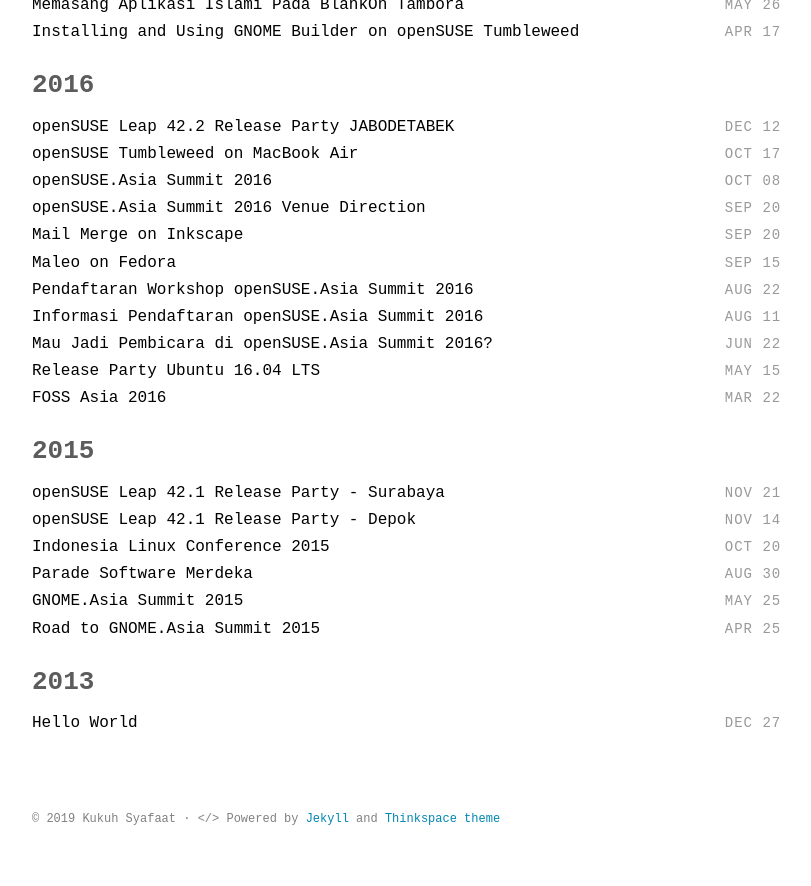
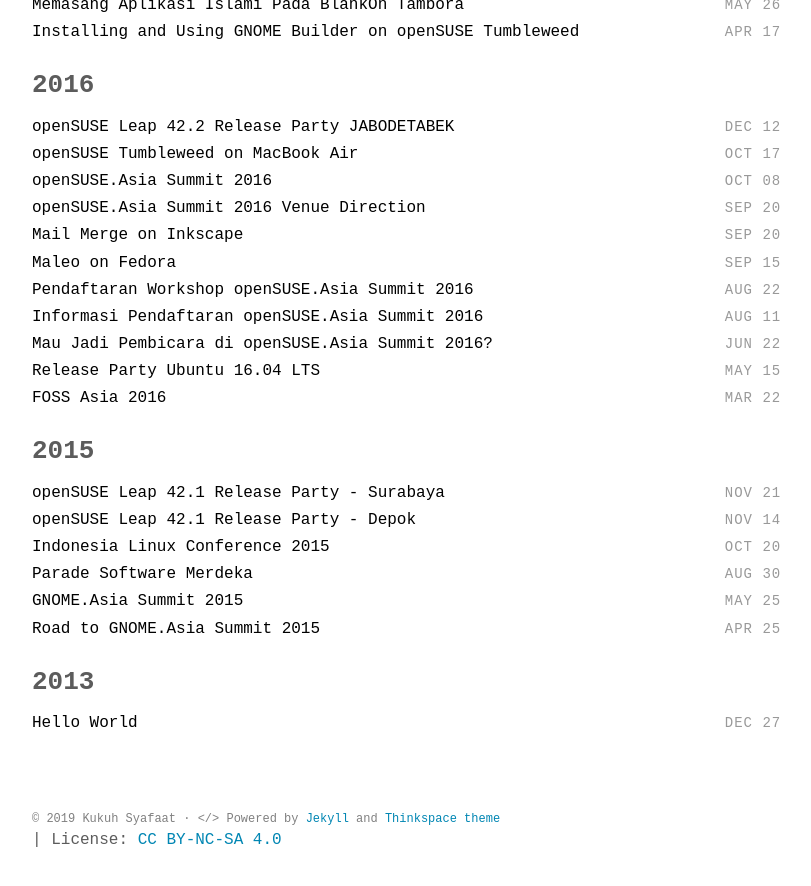
Before and after one commit to cho2/cho2.github.io, a Jekyll site: the page built from index.html, in a window 1280 px wide and 900 px high, scrolled down 2137 px. Shown: the top 886 px of the window, without its empty margins (232-1043 px from the left). Built offline with Jekyll 4.4.1, drawn with Linux system fonts in a browser that asks for light colours; some web fonts are replaced.

Commit message:
bring license back

```diff
--- a/_includes/footer.html
+++ b/_includes/footer.html
@@ -1,5 +1,5 @@
 <footer class="site-footer">
   <div class="container">
-    <small class="block">&copy; {{ site.time | date: '%Y' }} {{ site.author.name }} &middot; &lt;/&gt; Powered by <a href="https://jekyllrb.com/">Jekyll</a> and <a href="https://github.com/heiswayi/thinkspace">Thinkspace theme</a></small>
+    <small class="block">&copy; {{ site.time | date: '%Y' }} {{ site.author.name }} &middot; &lt;/&gt; Powered by <a href="https://jekyllrb.com/">Jekyll</a> and <a href="https://github.com/heiswayi/thinkspace">Thinkspace theme</a></small> | License: <a href="https://creativecommons.org/licenses/by-nc-sa/4.0/">CC BY-NC-SA 4.0</a>
   </div>
 </footer>
```
